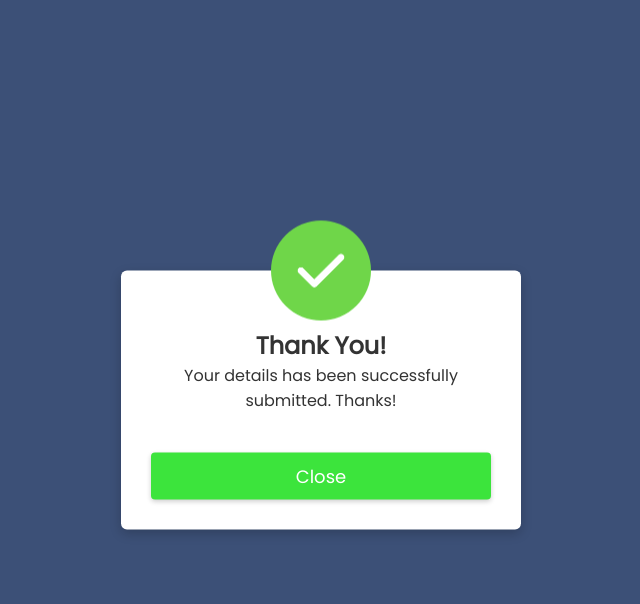
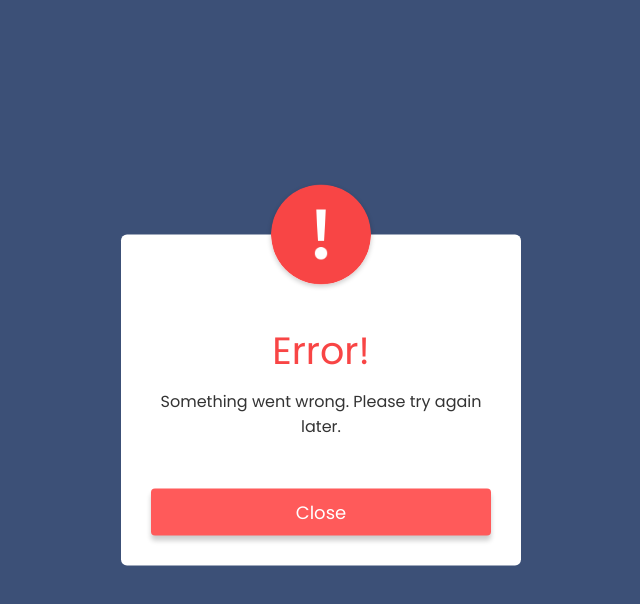
Before and after one commit to coderSuresh/alert-for-web, a plain HTML site: page index.html in a window 1280 px wide. Both pictures are taken after a click on the button "Submit". Shown: the whole page, without its empty margins (319-959 px from the left). Drawn offline with Linux system fonts and the light colour scheme.

Commit message:
with error and success popup

```diff
--- a/index.html
+++ b/index.html
@@ -1,43 +1,34 @@
 <!DOCTYPE html>
 <html lang="en">
-
   <head>
-    <meta charset="UTF-8">
-    <meta name="viewport" content="width=device-width, initial-scale=1.0">
-    <meta name="author" content="Shishir Khatiwada, CoderSuresh">
+    <meta charset="UTF-8" />
+    <meta name="viewport" content="width=device-width, initial-scale=1.0" />
+    <meta name="author" content="Shishir Khatiwada, CoderSuresh" />
     <title>Web Alert</title>
-    <link rel="stylesheet" href="./styles/styles.css">
-    <script src="./js/app.js"></script>
+    <link rel="stylesheet" href="./styles/styles.css" />
   </head>
 
   <body>
-
-
-    <div class="container">
+    <!-- <div class="container">
       <button type="submit" class="btn" onclick="openPopup()">Submit</button>
-        <div class="popup" id="thankYouPopup">
-            <img src="images/tick.png" alt="Tick Image">
+      <div class="popup" id="successPopup">
+        <img src="images/tick.png" alt="Tick Image" />
         <h2>Thank You!</h2>
         <p>Your details has been successfully submitted. Thanks!</p>
         <button type="button" onclick="closePopup()">Close</button>
       </div>
+    </div> -->
 
+    <div class="container">
+      <button class="btn" onclick="openPopup()">Submit</button>
+      <div class="popup" id="errorPopup">
+         <img src="images/error.png" alt="Error Image" />
+          <h2>Error!</h2>
+          <p>Something went wrong. Please try again later.</p>
+          <button onclick="closePopup()">Close</button>
+        </div>
     </div>
 
-    <script>
-        // Function to show the popup
-        let popup = document.getElementById("thankYouPopup");
-
-        // Function to open the popup
-        function openPopup() {
-            popup.classList.add("open-popup");
-        }
-
-        // Function to close the popup
-        function closePopup() {
-            popup.classList.remove("open-popup");
-        }
-    </script>
+    <script src="./js/app.js"></script>
   </body>
-
 </html>
--- a/js/app.js
+++ b/js/app.js
@@ -0,0 +1,14 @@
+
+// Function to show the popup
+let popup = document.getElementById("successPopup");
+    popup = document.getElementById("errorPopup");
+
+// Function to open the popup
+function openPopup() {
+    popup.classList.add("open-popup");
+}
+
+// Function to close the popup
+function closePopup() {
+    popup.classList.remove("open-popup");
+}
--- a/styles/styles.css
+++ b/styles/styles.css
@@ -1,14 +1,5 @@
 @import url('https://fonts.googleapis.com/css2?family=Plus+Jakarta+Sans:wght@200;300;400;500;600;700;800&family=Poppins&display=swap');
 
-:root{
-    --bg-color:#3c5077;
-    --button-bg-color:#fff;
-    --content-color:#333;
-    --button-bg-color-2:#3ce43c;
-    --btn-bg-hover-color:#38f038eb;
-
-
-}
 
 * {
     margin: 0;
@@ -17,7 +8,23 @@
     font-family: 'Poppins', sans-serif;
 }
 
-.container {
+:root {
+    --bg-color: #3c5077;
+    --text_bg-color: #fff;
+    --button-bg-color-hover: #e9efef;
+    --content-color: #333;
+    /* for success popup */
+
+    --success-h2-color:#6FD649;
+    --success-btn-bg: #38f038eb;
+    --success-btn-bg-hover: #3ce43c;
+
+    /* for error popup */
+    --error-h2-color:#F84545;
+    --error-btn-bg:#ff5a5a;
+    --error-btn-bg-hover:#d72f2f;
+}
+.container{
     width: 100%;
     height: 100vh;
     background: var(--bg-color);
@@ -25,68 +32,93 @@
     align-items: center;
     justify-content: center;
 }
-
-.btn {
+.btn{
     padding: 10px 60px;
-    background:var(--button-bg-color);
-    width: fit-content;
+    background: var(--text_bg-color);
     border: 0;
     outline: none;
     cursor: pointer;
-    color: var(--content-color);
     font-size: 22px;
     font-weight: 500;
     border-radius: 30px;
 }
+.btn:hover{
+    background-color: var(--button-bg-color-hover);
+    transition: background-color 0.5s ease;
+}
 
-.popup {
+.popup{
     width: 400px;
-    background: var(--button-bg-color);
+    background: var(--text_bg-color);
+    border-radius: 6px;
     position: absolute;
     top: 0;
     left: 50%;
     transform: translate(-50%, -50%) scale(0.1);
-    border-radius: 6px;
-    box-shadow: 0 4px 12px rgba(0, 0, 0, 0.2);
+    text-align: center;
     padding: 0 30px 30px;
-    text-align: center;
     color: var(--content-color);
     visibility: hidden;
     transition: transform 0.4s, top 0.4s;
+
 }
-
-.open-popup {
+.open-popup{
     visibility: visible;
     top: 50%;
     transform: translate(-50%, -50%) scale(1);
 }
 
-img {
+.popup img{
     width: 100px;
     margin-top: -50px;
-
+    border-radius: 50%;
+    box-shadow: 0 2px 5px rgba(0, 0, 0, 0.2) ;
 }
 
-.popup-content h2 {
+.popup h2{
     font-size: 38px;
     font-weight: 500;
     margin: 30px 0 10px;
+    color:var(--success-h2-color);
 }
 
-button {
+.popup button{
     width: 100%;
-    margin-top: 40px;
-    padding: 10px 30px;
-    border: none;
-    background-color: var(--button-bg-color-2);
-    color: var(--button-bg-color);
+    margin-top: 50px;
+    padding: 10px 0;
+    background: var(--success-btn-bg);
+    color: var(--text_bg-color);
+    border: 0;
+    outline: none;
     font-size: 18px;
     border-radius: 4px;
     cursor: pointer;
-    box-shadow: 0 2px 5px rgba(0, 0, 0, 0.2);
-    transition: background-color 0.3s ease;
+    box-shadow: 0 5px 5px rgba(0, 0, 0, 0.2) ;
 }
 
-button:hover {
-    background-color:var(--btn-bg-hover-color) ;
+.popup button:hover{
+    background-color: var(--success-btn-bg-hover);
+    transition: background-color 0.5s ease;
 }
+
+
+
+
+
+
+/* for error popup */
+
+
+
+ #errorPopup h2{
+   color: var(--error-h2-color);
+}
+
+
+#errorPopup button {
+    background-color: var(--error-btn-bg);
+}
+
+#errorPopup button:hover{
+    background-color: var(--error-btn-bg-hover);
+}
```
Also changed, not shown: images/error.png (added), images/ic_error.svg (deleted). Lines whose indentation alone changed are shown as unchanged.
